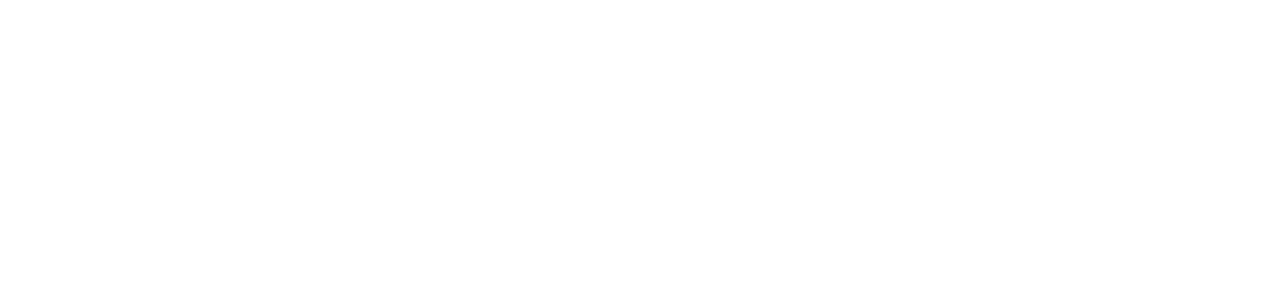
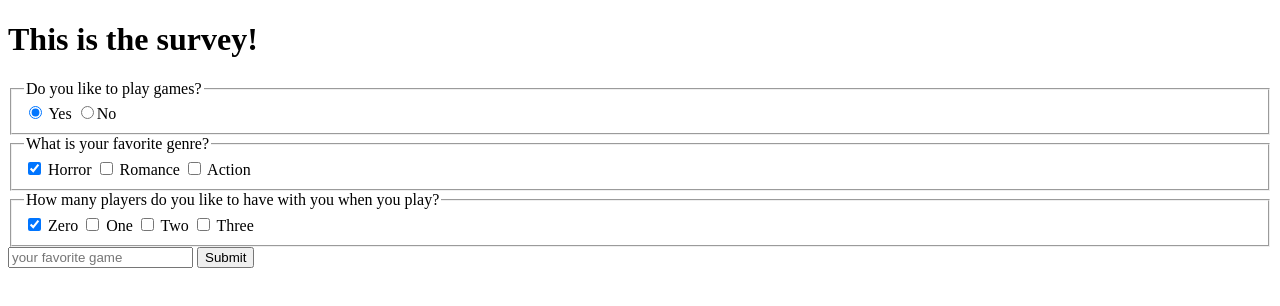
Before and after one commit to My-Favorites-Suffer/FinalModule1Repository, a plain HTML site: page survey.html in a window 1280 px wide. Drawn offline with Linux system fonts and the light colour scheme.

Commit message:
final commit of tuesday

```diff
--- a/survey.html
+++ b/survey.html
@@ -10,12 +10,58 @@ A question on whether my game reveiw changed their mind
 A picture for each question
 and a copypaste picture for when they reach the end =]-->
 <html lang="en">
-<head>
-    <meta charset="UTF-8">
-    <meta name="viewport" content="width=device-width, initial-scale=1.0">
+  <head>
+    <meta charset="UTF-8" />
+    <meta name="viewport" content="width=device-width, initial-scale=1.0" />
     <title>Document</title>
-</head>
-<body>
-
-</body>
+  </head>
+  <body>
+    <a href="index.html"></a>
+    <h1>This is the survey!</h1>
+    <form action="">
+      <fieldset>
+        <legend>Do you like to play games?</legend>
+        <label
+          ><input id="yes" type="radio" name="yes-no" value="yes" checked />
+          Yes</label
+        >
+        <label><input id="no" type="radio" name="yes-no" value="no" />No</label>
+      </fieldset>
+      <fieldset>
+        <legend>What is your favorite genre?</legend>
+        <input
+          id="horror"
+          type="checkbox"
+          name="genre"
+          value="horror"
+          checked
+        />
+        <label for="horror">Horror</label>
+        <input id="romance" type="checkbox" name="genre" value="romance" />
+        <label for="romance">Romance</label>
+        <input id="action" type="checkbox" name="genre" value="action" />
+        <label for="action">Action</label>
+      </fieldset>
+      <fieldset>
+        <legend>
+          How many players do you like to have with you when you play?
+        </legend>
+        <input id="0" type="checkbox" name="num" value="0" checked />
+        <label for="0">Zero</label>
+        <input id="1" type="checkbox" name="num" value="1" />
+        <label for="1">One</label>
+        <input id="2" type="checkbox" name="num" value="2" />
+        <label for="2">Two</label>
+        <input id="3+" type="checkbox" name="num" value="3+" />
+        <label for="3+">Three</label>
+      </fieldset>
+      <input
+        type="text"
+        name="favoriteGame"
+        placeholder="your favorite game"
+        required
+      />
+      <button type="submit">Submit</button>
+    </form>
+  </body>
 </html>
```
Also changed, not shown: gamereveiw.html (+28 -10 lines).
